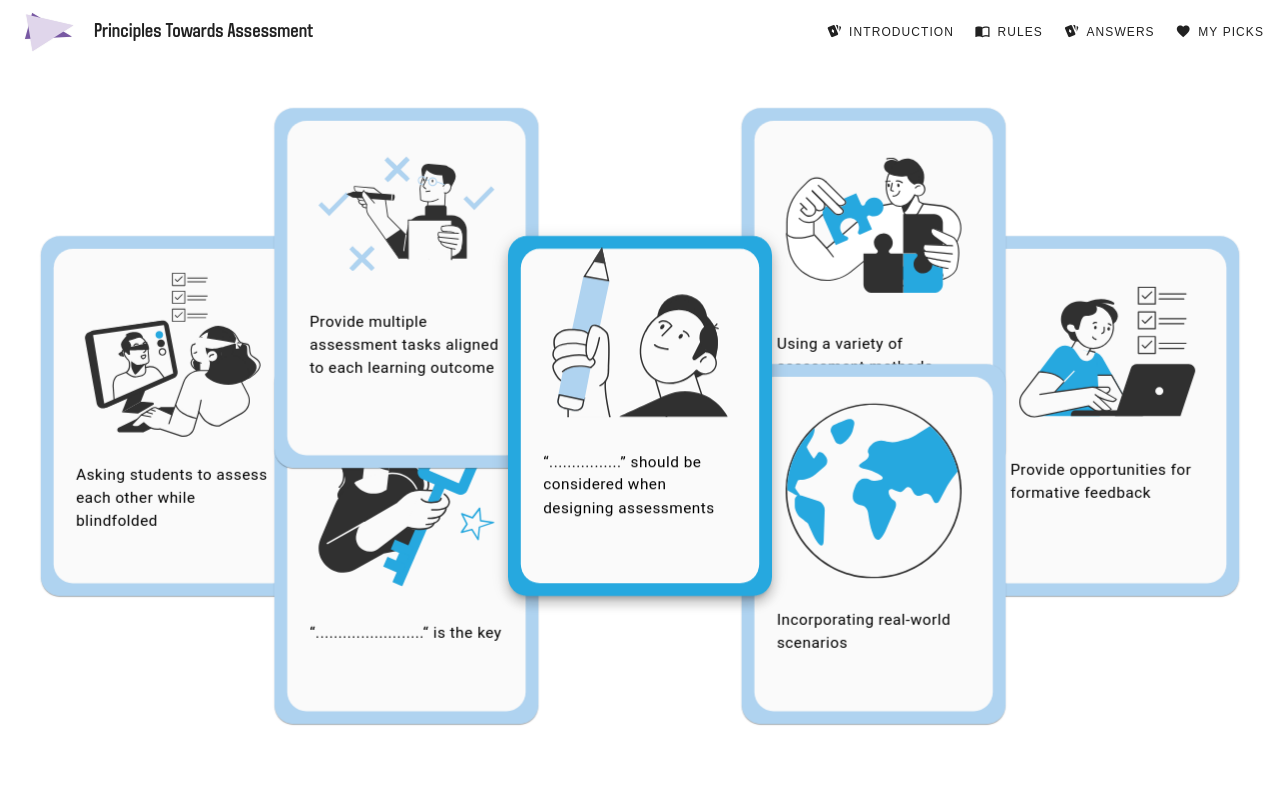
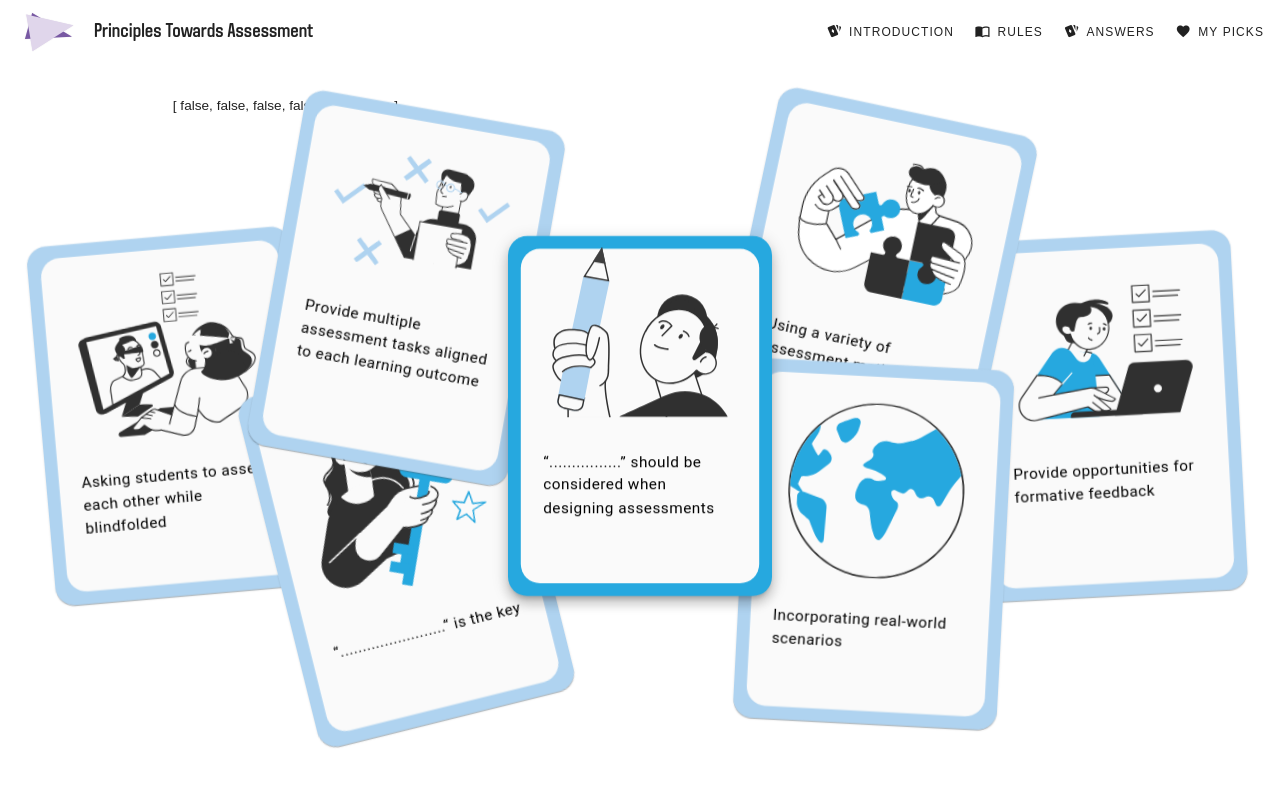
Before and after one commit to bpdavies92/principles-for-assessment, a Vue app: page / in a window 1280 px wide. Shown: the top 786 px of the page. Built offline with nearby package versions, Linux system fonts and the light colour scheme.

Commit message:
Added random rotation to each answer card. Added hover that turns the card right up

```diff
--- a/src/components/CardGame.vue
+++ b/src/components/CardGame.vue
@@ -1,4 +1,5 @@
 <template>
+
     <div class="overflow-hidden">
       <v-container color="#fafafa" ref="main" class="ml-auto mr-auto ">
         <v-sheet v-if="showAllAnswers" color="transparent" class="position-fixed mr-auto ml-auto top-0 left-0 answer-cards-container" height="100vh" width="100vw">
@@ -8,9 +9,9 @@
           <MyPicks/>
         </v-sheet>
       <v-sheet class="position-relative card-container mr-auto ml-auto" height="100vh" color="transparent">
+        {{ isRotated }}
+        <!-------- QUESTION CARD ------>
 
-        <!-------- QUESTION CARD ------>
-       <!-- {{ randomCard }} {{ numberAdder }} {{ cardSelected }} -->
         <FlashCard
 
             class="question-card-top"
@@ -33,6 +34,12 @@
         <FlashCard
               v-for="(item, index) in onlyAnswerCardsSixCards"
               :key="index"
+
+              @mouseover="isRotated[index] = true"
+              @mouseleave="isRotated[index] = false"
+              :style="{
+               transform: isRotated[index] === true ?  `translate(-50%, -50%) rotate(0deg)` : `translate(-50%, -50%) rotate(${rot[index]}deg)`
+              }"
                class="rot-1"
               :question="item.type"
               :svgUrl="item.svgUrl"
@@ -69,11 +76,29 @@ import MyPicks from '@/components/MyPicks.vue'
 
 const store = useCardStore()
 
-const rot = ref([23, 2, 34, -3, -43, 12, -34])
+// const rot = ref([23, 70, 34, -3, -43, 12, -34])
+
+const rot = computed(() => {
+  let differentAngles = [-5, 10, 3, -3, -14, 12, -7]
+
+  // Fisher-Yates Shuffle
+  for (let i = differentAngles.length - 1; i > 0; i--) {
+    const randomIndex = Math.floor(Math.random() * (i + 1));
+    [differentAngles[i], differentAngles[randomIndex]] = [differentAngles[randomIndex], differentAngles[i]];
+  }
+  console.log('differentAngle', differentAngles)
+  return differentAngles
+
+
+})
 
 const showAllAnswerCards = ref(false)
 
 const numberAdder = ref(1)
+
+const isRotated = ref([false, false, false, false, false, false])
+
+console.log(isRotated.value)
 
 const main = ref();
 let ctx;
@@ -211,7 +236,7 @@ position: absolute;
     left: 50%;
     transform: translate(-50%, -50%);
     transform: scale(1);
-    transition: all 1s ease;
+    transition: all .5s ease;
     animation: move-away-1 2s ease forwards ;
 }
 
@@ -222,7 +247,7 @@ position: absolute;
     right: 50%;
     left: 50%;
     transform: translate(-50%, -50%);
-    transition: all 1s ease;
+    transition: all .5s ease;
 
    //FAR LEFT
     &:nth-of-type(3) {
@@ -303,7 +328,7 @@ position: absolute;
       left: 1%;
       transform: translate(-50%, -50%);
       scale: scale(0.88, 0.88);
-      transition: all 1s ease;
+      transition: all .5s ease;
     }
 
     &:nth-of-type(6) {
@@ -314,7 +339,7 @@ position: absolute;
       left: 40%;
       transform: translate(-50%, -70%);
       scale: scale(0.88, 0.88);
-      transition: all 1s ease;
+      transition: all .5s ease;
       // animation: move-away-6 1s ease ;
       // animation-delay: 1s;
     }
@@ -328,7 +353,7 @@ position: absolute;
       // animation: move-away-5 1s ease ;
       transform: translate(-50%, 20%);
       scale: scale(0.88, 0.88);
-      transition: all 1s ease;
+      transition: all .5s ease;
       // animation-delay: 1s;
     }
 
@@ -340,7 +365,7 @@ position: absolute;
       left: 50%;
       // animation: move-away-4 1s ease ;
       transform: translate(1%, 70%);
-      transition: all 1s ease;
+      transition: all .5s ease;
       // animation-delay: 1s;
     }
 
@@ -353,7 +378,7 @@ position: absolute;
       transform: translate(90%, -50%);
       // animation: move-away-7 2s ease;
       scale: scale(0.88, 0.88);
-      transition: all 1s ease;
+      transition: all .5s ease;
       // animation-delay: 1s;
     }
 
@@ -508,7 +533,7 @@ position: absolute;
   left: 65%;
   transform: translate(-50%, -50%);
   z-index: 200;
-  transition: all 1s ease;
+  transition: all .5 ease;
 }
 
 &-question {
@@ -519,7 +544,7 @@ position: absolute;
   left: 35%;
   transform: translate(-50%, -50%);
   z-index: 200;
-  transition: all 1s ease;
+  transition: all .5 ease;
 }
 }
 
```
